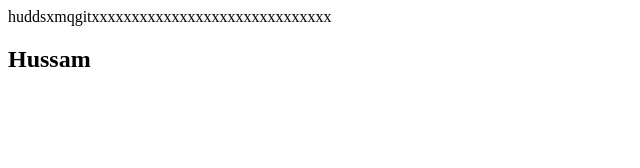
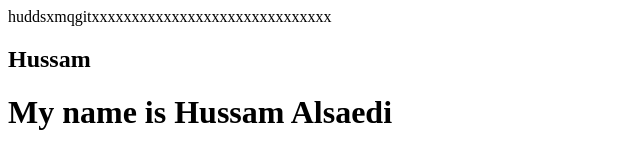
Before and after one commit to Hosaam-20/test, a plain HTML site: page index.html in a window 1280 px wide. Shown: the whole page, without its empty margins (0-640 px from the left). Drawn offline with Linux system fonts and the light colour scheme.

Commit message:
Update index.html

```diff
--- a/index.html
+++ b/index.html
@@ -3,3 +3,8 @@ huddsxmqgitxxxxxxxxxxxxxxxxxxxxxxxxxxxxxx
 
 
 <h2>Hussam</h2>
+
+
+<div>
+  <h1>My name is Hussam Alsaedi</h1>
+</div>
```
